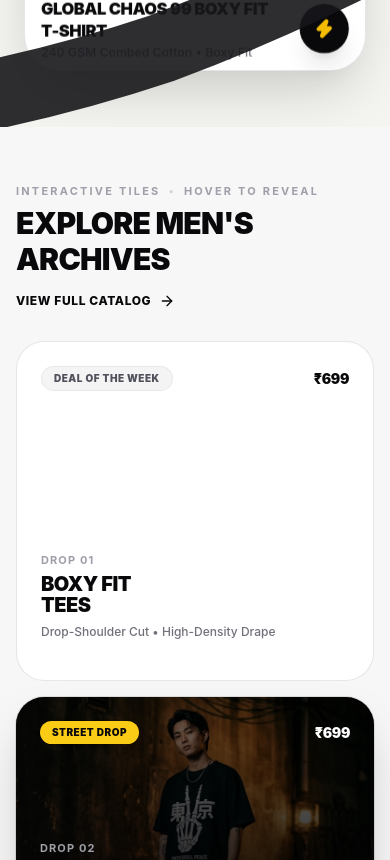
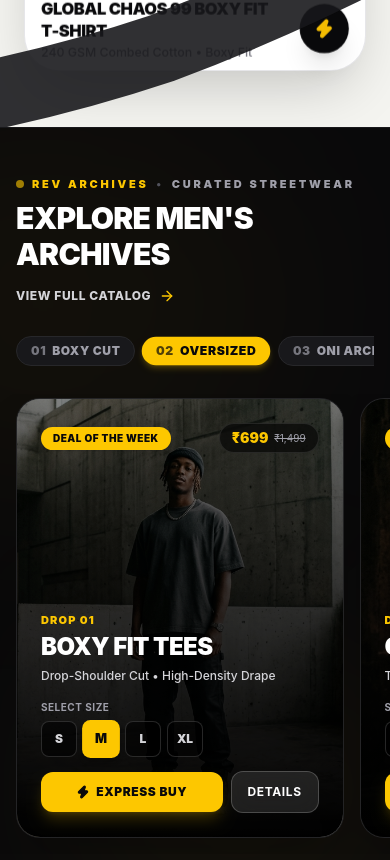
Before and after one commit to BurntStack/REVISIFY-, a React (Vite) app in the folder frontend/: page / in a window 390 px wide. Shown: the part 1140-2000 px from the top of the page. Built offline with nearby package versions, Linux system fonts and the light colour scheme.

Commit message:
feat: redesign ExploreArchives for mobile — dark cinematic image cards, category tabs & swipe carousel

```diff
--- a/frontend/src/components/ExploreArchives.jsx
+++ b/frontend/src/components/ExploreArchives.jsx
@@ -1,5 +1,5 @@
-import React, { useState } from 'react';
-import { ArrowRight, Zap, Sparkles } from 'lucide-react';
+import React, { useState, useRef, useEffect } from 'react';
+import { ArrowRight, Zap, ChevronLeft, ChevronRight, Sparkles } from 'lucide-react';
 import { motion, AnimatePresence } from 'framer-motion';
 
 export default function ExploreArchives({
@@ -9,7 +9,6 @@ export default function ExploreArchives({
   onOpenQuickView,
   onViewCatalog
 }) {
-  // Default to DROP 02 so it matches the reference mockup immediately
   const [activeDropId, setActiveDropId] = useState('drop-02');
   const [selectedSizes, setSelectedSizes] = useState({
     'drop-01': 'M',
@@ -18,14 +17,17 @@ export default function ExploreArchives({
     'drop-04': 'M',
   });
 
-  // Match the exact drops from the reference screenshot
+  const mobileScrollRef = useRef(null);
+
   const drops = [
     {
       id: 'drop-01',
       badge: 'DEAL OF THE WEEK',
-      badgeType: 'neutral',
+      badgeType: 'accent',
       price: '₹699',
+      originalPrice: '₹1,499',
       subtitle: 'DROP 01',
+      tag: 'BOXY CUT',
       title: 'BOXY FIT\nTEES',
       description: 'Drop-Shoulder Cut • High-Density Drape',
       image: '/images/drop1_boxy.jpg',
@@ -35,9 +37,11 @@ export default function ExploreArchives({
     {
       id: 'drop-02',
       badge: 'STREET DROP',
-      badgeType: 'accent', // Vibrant yellow pill matching screenshot
+      badgeType: 'accent',
       price: '₹699',
+      originalPrice: '₹1,499',
       subtitle: 'DROP 02',
+      tag: 'OVERSIZED',
       title: 'OVERSIZED GRAPHICS',
       description: 'Tokyo Glitch Print • Ultra Breathable',
       image: '/images/drop2_oversized.jpg',
@@ -49,8 +53,10 @@ export default function ExploreArchives({
       badge: 'LIMITED DROP',
       badgeType: 'neutral',
       price: '₹699',
+      originalPrice: '₹1,499',
       subtitle: 'DROP 03',
-      title: 'JAPANESE\nONI\nARCHIVE',
+      tag: 'ONI ARCHIVE',
+      title: 'JAPANESE\nONI ARCHIVE',
       description: 'Edo Demon Artwork • Puff Screenprint',
       image: '/images/drop3_oni.jpg',
       sizes: ['S', 'M', 'L', 'XL'],
@@ -61,8 +67,10 @@ export default function ExploreArchives({
       badge: 'TEXTURED',
       badgeType: 'neutral',
       price: '₹699',
+      originalPrice: '₹1,499',
       subtitle: 'DROP 04',
-      title: 'WAFFLE\nTHERMAL\nKNITS',
+      tag: 'THERMAL',
+      title: 'WAFFLE\nTHERMAL KNITS',
       description: 'Honey-Comb Knit • Year-Round Layering',
       image: '/images/drop4_waffle.jpg',
       sizes: ['S', 'M', 'L', 'XL'],
@@ -71,12 +79,12 @@ export default function ExploreArchives({
   ];
 
   const handleSizeSelect = (dropId, size, e) => {
-    e.stopPropagation();
+    e?.stopPropagation?.();
     setSelectedSizes(prev => ({ ...prev, [dropId]: size }));
   };
 
   const handleExpressBuy = (drop, e) => {
-    e.stopPropagation();
+    e?.stopPropagation?.();
     const matchedProduct = products.find(drop.productMatcher) || products[0];
     const size = selectedSizes[drop.id] || 'M';
     if (onExpressBuy && matchedProduct) {
@@ -85,7 +93,7 @@ export default function ExploreArchives({
   };
 
   const handleExplore = (drop, e) => {
-    e.stopPropagation();
+    e?.stopPropagation?.();
     const matchedProduct = products.find(drop.productMatcher) || products[0];
     if (onOpenQuickView && matchedProduct) {
       onOpenQuickView(matchedProduct);
@@ -94,33 +102,230 @@ export default function ExploreArchives({
     }
   };
 
+  // Scroll mobile carousel to specific drop index
+  const scrollToDrop = (dropId) => {
+    setActiveDropId(dropId);
+    const dropIndex = drops.findIndex(d => d.id === dropId);
+    if (mobileScrollRef.current && dropIndex !== -1) {
+      const container = mobileScrollRef.current;
+      const card = container.children[dropIndex];
+      if (card) {
+        card.scrollIntoView({ behavior: 'smooth', inline: 'center', block: 'nearest' });
+      }
+    }
+  };
+
+  // Sync scroll on mobile to active drop
+  const handleMobileScroll = () => {
+    if (!mobileScrollRef.current) return;
+    const container = mobileScrollRef.current;
+    const scrollLeft = container.scrollLeft;
+    const cardWidth = container.children[0]?.offsetWidth || 300;
+    const newIndex = Math.round(scrollLeft / (cardWidth + 16));
+    if (drops[newIndex] && drops[newIndex].id !== activeDropId) {
+      setActiveDropId(drops[newIndex].id);
+    }
+  };
+
   return (
-    <section className="pt-14 pb-10 bg-[#f7f7f8] border-b border-zinc-200/80">
-      <div className="max-w-[1440px] mx-auto px-4 sm:px-6 lg:px-8">
+    <section className="relative pt-12 pb-14 bg-zinc-950 text-white border-y border-zinc-900 overflow-hidden">
+      {/* Subtle gold radial ambient glow */}
+      <div
+        className="absolute top-0 right-1/4 w-[500px] h-[350px] bg-yellow-500/5 rounded-full blur-[120px] pointer-events-none"
+        aria-hidden="true"
+      />
+      <div
+        className="absolute bottom-0 left-10 w-[400px] h-[300px] bg-yellow-400/5 rounded-full blur-[100px] pointer-events-none"
+        aria-hidden="true"
+      />
+
+      <div className="max-w-[1440px] mx-auto px-4 sm:px-6 lg:px-8 relative z-10">
         {/* Section Header */}
         <div className="flex flex-col md:flex-row md:items-end justify-between mb-8 gap-4">
           <div>
-            <div className="flex items-center gap-2 text-zinc-400 font-bold text-[11px] sm:text-xs tracking-[0.2em] uppercase mb-1.5">
-              <span>INTERACTIVE TILES</span>
-              <span className="text-zinc-300">•</span>
-              <span>HOVER TO REVEAL</span>
+            <div className="flex items-center gap-2 text-yellow-400 font-black text-[11px] sm:text-xs tracking-[0.25em] uppercase mb-2">
+              <span className="inline-block w-2 h-2 rounded-full bg-yellow-400 animate-pulse" />
+              <span>REV ARCHIVES</span>
+              <span className="text-zinc-600">•</span>
+              <span className="text-zinc-400">CURATED STREETWEAR</span>
             </div>
-            <h2 className="text-3xl sm:text-4xl md:text-5xl font-black uppercase tracking-tight text-zinc-950 font-heading">
+            <h2 className="text-3xl sm:text-4xl md:text-5xl font-black uppercase tracking-tight text-white font-heading">
               EXPLORE MEN&apos;S ARCHIVES
             </h2>
           </div>
 
+          <div className="flex items-center gap-3">
             <button
               onClick={onViewCatalog}
-            className="flex items-center gap-2 text-xs sm:text-sm font-extrabold uppercase tracking-wider text-zinc-950 hover:text-zinc-600 transition-colors group cursor-pointer w-fit self-start md:self-end"
+              className="flex items-center gap-2 text-xs sm:text-sm font-extrabold uppercase tracking-wider text-zinc-300 hover:text-yellow-400 transition-colors group cursor-pointer"
             >
               <span>VIEW FULL CATALOG</span>
-            <ArrowRight size={16} className="group-hover:translate-x-1.5 transition-transform duration-200" />
+              <ArrowRight size={16} className="text-yellow-400 group-hover:translate-x-1.5 transition-transform duration-200" />
             </button>
           </div>
+        </div>
 
-        {/* Interactive Tiles Deck */}
-        <div className="flex flex-wrap lg:flex-nowrap gap-4 sm:gap-5 items-stretch min-h-[340px] sm:min-h-[360px]">
+        {/* MOBILE VIEW (< lg): Interactive Tab Pills + Swipeable Cinematic Deck */}
+        <div className="lg:hidden">
+          {/* Drop Navigation Pills */}
+          <div className="flex items-center gap-2 overflow-x-auto pb-3 mb-4 no-scrollbar">
+            {drops.map((drop, idx) => {
+              const isActive = activeDropId === drop.id;
+              return (
+                <button
+                  key={drop.id}
+                  onClick={() => scrollToDrop(drop.id)}
+                  className={`px-3.5 py-1.5 rounded-full text-xs font-black uppercase tracking-wider whitespace-nowrap transition-all duration-200 cursor-pointer flex items-center gap-1.5 shrink-0 ${
+                    isActive
+                      ? 'bg-yellow-400 text-zinc-950 shadow-md shadow-yellow-400/20 scale-[1.02]'
+                      : 'bg-zinc-900 text-zinc-400 hover:text-white border border-zinc-800'
+                  }`}
+                >
+                  <span className="opacity-70">0{idx + 1}</span>
+                  <span>{drop.tag}</span>
+                </button>
+              );
+            })}
+          </div>
+
+          {/* Swipeable Cards Carousel */}
+          <div
+            ref={mobileScrollRef}
+            onScroll={handleMobileScroll}
+            className="flex gap-4 overflow-x-auto snap-x snap-mandatory pb-4 pt-1 no-scrollbar -mx-4 px-4"
+            style={{ WebkitOverflowScrolling: 'touch' }}
+          >
+            {drops.map((drop) => {
+              const currentSize = selectedSizes[drop.id] || 'M';
+              return (
+                <div
+                  key={drop.id}
+                  className="w-[84vw] max-w-[340px] shrink-0 snap-center rounded-[24px] relative overflow-hidden bg-zinc-900 border border-zinc-800/80 shadow-2xl flex flex-col justify-between p-6 select-none"
+                  style={{ minHeight: '440px' }}
+                >
+                  {/* High Definition Cinematic Image with Deep Gradient */}
+                  <div className="absolute inset-0 z-0 pointer-events-none">
+                    <img
+                      src={drop.image}
+                      alt={drop.title.replace('\n', ' ')}
+                      className="w-full h-full object-cover object-center"
+                      loading="lazy"
+                    />
+                    <div className="absolute inset-0 bg-gradient-to-t from-black via-black/75 to-black/35" />
+                    <div className="absolute inset-0 bg-black/20" />
+                  </div>
+
+                  {/* Top Bar: Badge & Price Tag */}
+                  <div className="relative z-10 flex items-center justify-between gap-2">
+                    <span
+                      className={`text-[10px] font-black uppercase tracking-wider px-3 py-1 rounded-full shadow-sm ${
+                        drop.badgeType === 'accent'
+                          ? 'bg-yellow-400 text-zinc-950 font-black'
+                          : 'bg-white/20 text-white backdrop-blur-md border border-white/20'
+                      }`}
+                    >
+                      {drop.badge}
+                    </span>
+
+                    <div className="flex items-center gap-1.5 bg-black/60 backdrop-blur-md px-3 py-1 rounded-full border border-white/10">
+                      <span className="text-sm font-black text-yellow-400">
+                        {drop.price}
+                      </span>
+                      {drop.originalPrice && (
+                        <span className="text-[10px] text-zinc-400 line-through">
+                          {drop.originalPrice}
+                        </span>
+                      )}
+                    </div>
+                  </div>
+
+                  {/* Bottom Area: Drop Info, Size Picker & Action Buttons */}
+                  <div className="relative z-10 mt-auto pt-6">
+                    <span className="block text-[11px] font-black text-yellow-400 uppercase tracking-widest mb-1">
+                      {drop.subtitle}
+                    </span>
+
+                    <h3 className="font-black text-2xl uppercase tracking-tight text-white leading-tight mb-1.5">
+                      {drop.title.replace('\n', ' ')}
+                    </h3>
+
+                    <p className="text-xs text-zinc-300 font-medium line-clamp-2 mb-4">
+                      {drop.description}
+                    </p>
+
+                    {/* Size Selector */}
+                    <div className="mb-3.5">
+                      <div className="text-[10px] font-bold text-zinc-400 uppercase tracking-wider mb-1.5">
+                        Select Size
+                      </div>
+                      <div className="flex items-center gap-1.5">
+                        {drop.sizes.map((size) => {
+                          const isSelected = currentSize === size;
+                          return (
+                            <button
+                              key={size}
+                              type="button"
+                              onClick={(e) => handleSizeSelect(drop.id, size, e)}
+                              className={`w-9 h-9 rounded-lg text-xs font-black transition-all cursor-pointer flex items-center justify-center ${
+                                isSelected
+                                  ? 'bg-yellow-400 text-zinc-950 shadow-md scale-105'
+                                  : 'bg-black/60 text-zinc-300 border border-white/15 hover:bg-zinc-800'
+                              }`}
+                            >
+                              {size}
+                            </button>
+                          );
+                        })}
+                      </div>
+                    </div>
+
+                    {/* Dual Action Buttons */}
+                    <div className="flex items-center gap-2">
+                      <button
+                        type="button"
+                        onClick={(e) => handleExpressBuy(drop, e)}
+                        className="flex-1 flex items-center justify-center gap-1.5 py-3 rounded-xl bg-yellow-400 hover:bg-yellow-300 active:scale-95 text-zinc-950 font-black text-xs uppercase tracking-wider shadow-lg shadow-yellow-400/20 transition-all cursor-pointer"
+                      >
+                        <Zap size={14} className="fill-current text-zinc-950" />
+                        <span>EXPRESS BUY</span>
+                      </button>
+
+                      <button
+                        type="button"
+                        onClick={(e) => handleExplore(drop, e)}
+                        className="px-4 py-3 rounded-xl bg-white/10 hover:bg-white/20 active:scale-95 text-white font-bold text-xs uppercase tracking-wider border border-white/20 backdrop-blur-md transition-all cursor-pointer"
+                      >
+                        DETAILS
+                      </button>
+                    </div>
+                  </div>
+                </div>
+              );
+            })}
+          </div>
+
+          {/* Dots Indicator & Swipe Hint */}
+          <div className="flex items-center justify-between mt-3 px-1">
+            <div className="flex items-center gap-1.5">
+              {drops.map((drop) => (
+                <button
+                  key={drop.id}
+                  onClick={() => scrollToDrop(drop.id)}
+                  aria-label={`Go to ${drop.subtitle}`}
+                  className={`h-1.5 rounded-full transition-all duration-300 cursor-pointer ${
+                    activeDropId === drop.id ? 'w-6 bg-yellow-400' : 'w-1.5 bg-zinc-700'
+                  }`}
+                />
+              ))}
+            </div>
+            <span className="text-[11px] text-zinc-500 font-medium tracking-wide">
+              Swipe to explore drops →
+            </span>
+          </div>
+        </div>
+
+        {/* DESKTOP VIEW (>= lg): Premium Interactive Expanding Accordion */}
+        <div className="hidden lg:flex gap-4 sm:gap-5 items-stretch min-h-[380px]">
           {drops.map((drop) => {
             const isHovered = activeDropId === drop.id;
             const currentSize = selectedSizes[drop.id] || 'M';
@@ -132,59 +337,58 @@ export default function ExploreArchives({
                 onClick={() => setActiveDropId(drop.id)}
                 className={`relative rounded-[28px] overflow-hidden transition-all duration-500 ease-[cubic-bezier(0.25,1,0.5,1)] cursor-pointer select-none flex flex-col justify-between ${
                   isHovered
-                    ? 'flex-[1_1_100%] lg:flex-[2.6] min-w-[320px] lg:min-w-[440px] shadow-2xl ring-1 ring-black/10'
-                    : 'flex-[1_1_220px] lg:flex-1 min-w-[200px] bg-white border border-zinc-200/90 hover:border-zinc-300 hover:shadow-md'
-                } p-6 sm:p-7`}
-                style={{ minHeight: '340px' }}
+                    ? 'flex-[2.6] min-w-[420px] shadow-2xl ring-1 ring-yellow-400/30'
+                    : 'flex-1 min-w-[180px] bg-zinc-900 border border-zinc-800 hover:border-zinc-700'
+                } p-7`}
+                style={{ minHeight: '380px' }}
               >
-                {/* Background Image & Vignette for Expanded State */}
-                <div
-                  className={`absolute inset-0 z-0 transition-opacity duration-500 pointer-events-none ${
-                    isHovered ? 'opacity-100' : 'opacity-0'
-                  }`}
-                >
+                {/* Background Image: always subtly visible even collapsed, full brilliance when expanded */}
+                <div className="absolute inset-0 z-0 pointer-events-none overflow-hidden">
                   <img
                     src={drop.image}
                     alt={drop.title.replace('\n', ' ')}
-                    className="w-full h-full object-cover object-center scale-105 transition-transform duration-700 ease-out"
+                    className={`w-full h-full object-cover object-center transition-all duration-700 ease-out ${
+                      isHovered ? 'scale-105 opacity-100' : 'scale-100 opacity-40 grayscale-[30%]'
+                    }`}
                     loading="lazy"
                   />
-                  {/* Cinematic dark gradients for legibility */}
-                  <div className="absolute inset-0 bg-gradient-to-t from-black via-black/75 to-black/35" />
-                  <div className="absolute inset-0 bg-black/25" />
+                  {/* Dark gradients for perfect text readability */}
+                  <div className={`absolute inset-0 transition-opacity duration-500 ${
+                    isHovered
+                      ? 'bg-gradient-to-t from-black via-black/75 to-black/35 opacity-100'
+                      : 'bg-gradient-to-t from-black/90 via-black/60 to-black/40 opacity-100'
+                  }`} />
+                  <div className="absolute inset-0 bg-black/20" />
                 </div>
 
                 {/* Top Bar: Badge & Price */}
                 <div className="relative z-10 flex items-center justify-between gap-2">
                   <span
-                    className={`text-[10px] sm:text-[11px] font-black uppercase tracking-wider px-3 py-1 rounded-full transition-colors duration-300 ${
-                      drop.badgeType === 'accent'
-                        ? 'bg-[#facc15] text-zinc-950 shadow-sm'
-                        : isHovered
-                        ? 'bg-white/20 text-white backdrop-blur-md border border-white/20'
-                        : 'bg-zinc-100 text-zinc-600 border border-zinc-200/70'
+                    className={`text-[10px] font-black uppercase tracking-wider px-3 py-1 rounded-full transition-colors duration-300 ${
+                      drop.badgeType === 'accent' || isHovered
+                        ? 'bg-yellow-400 text-zinc-950 font-black shadow-sm'
+                        : 'bg-white/15 text-zinc-200 backdrop-blur-md border border-white/10'
                     }`}
                   >
                     {drop.badge}
                   </span>
 
-                  <span
-                    className={`text-sm sm:text-base font-black tracking-tight transition-colors duration-300 ${
-                      isHovered ? 'text-white' : 'text-zinc-950'
-                    }`}
-                  >
+                  <div className="flex items-center gap-1.5 bg-black/50 backdrop-blur-md px-3 py-1 rounded-full border border-white/10">
+                    <span className="text-sm font-black text-yellow-400">
                       {drop.price}
                     </span>
+                    {isHovered && drop.originalPrice && (
+                      <span className="text-[10px] text-zinc-400 line-through">
+                        {drop.originalPrice}
+                      </span>
+                    )}
+                  </div>
                 </div>
 
                 {/* Bottom Content Area */}
                 <div className="relative z-10 mt-auto pt-6">
                   {/* Drop Subtitle */}
-                  <span
-                    className={`block text-[11px] sm:text-xs font-bold uppercase tracking-widest mb-1.5 transition-colors duration-300 ${
-                      isHovered ? 'text-zinc-400' : 'text-zinc-400'
-                    }`}
-                  >
+                  <span className="block text-xs font-black uppercase tracking-widest mb-1.5 text-yellow-400">
                     {drop.subtitle}
                   </span>
 
@@ -192,8 +396,8 @@ export default function ExploreArchives({
                   <h3
                     className={`font-black uppercase tracking-tight leading-[1.05] whitespace-pre-line mb-2 transition-all duration-300 ${
                       isHovered
-                        ? 'text-2xl sm:text-3xl text-white'
-                        : 'text-xl sm:text-2xl text-zinc-950'
+                        ? 'text-3xl text-white'
+                        : 'text-xl text-zinc-200'
                     }`}
                   >
                     {drop.title}
@@ -202,7 +406,7 @@ export default function ExploreArchives({
                   {/* Description */}
                   <p
                     className={`text-xs font-medium transition-colors duration-300 mb-4 ${
-                      isHovered ? 'text-zinc-300' : 'text-zinc-500'
+                      isHovered ? 'text-zinc-300' : 'text-zinc-400'
                     }`}
                   >
                     {drop.description}
@@ -215,7 +419,7 @@ export default function ExploreArchives({
                     }`}
                   >
                     {/* Size Selector */}
-                    <div className="flex items-center gap-1.5 sm:gap-2 mb-4">
+                    <div className="flex items-center gap-2 mb-4">
                       {drop.sizes.map((size) => {
                         const isSelected = currentSize === size;
                         return (
@@ -225,8 +429,8 @@ export default function ExploreArchives({
                             onClick={(e) => handleSizeSelect(drop.id, size, e)}
                             className={`w-8 h-8 rounded-lg text-xs font-black transition-all duration-200 cursor-pointer flex items-center justify-center ${
                               isSelected
-                                ? 'bg-white text-zinc-950 shadow-md scale-105'
-                                : 'bg-zinc-800/80 hover:bg-zinc-700 text-zinc-200 border border-zinc-700/60'
+                                ? 'bg-yellow-400 text-zinc-950 shadow-md scale-105'
+                                : 'bg-black/60 hover:bg-zinc-800 text-zinc-200 border border-white/15'
                             }`}
                           >
                             {size}
@@ -236,11 +440,11 @@ export default function ExploreArchives({
                     </div>
 
                     {/* Action Buttons: Express Buy & Explore */}
-                    <div className="flex items-center gap-2.5 sm:gap-3">
+                    <div className="flex items-center gap-3">
                       <button
                         type="button"
                         onClick={(e) => handleExpressBuy(drop, e)}
-                        className="flex items-center gap-1.5 px-5 py-2.5 rounded-full bg-white hover:bg-zinc-100 text-zinc-950 font-black text-xs uppercase tracking-wider shadow-lg transition-all duration-200 hover:scale-[1.02] active:scale-98 cursor-pointer"
+                        className="flex items-center gap-1.5 px-5 py-2.5 rounded-full bg-yellow-400 hover:bg-yellow-300 text-zinc-950 font-black text-xs uppercase tracking-wider shadow-lg shadow-yellow-400/20 transition-all duration-200 hover:scale-[1.02] active:scale-98 cursor-pointer"
                       >
                         <Zap size={14} className="fill-current text-zinc-950" />
                         <span>EXPRESS BUY</span>
@@ -249,7 +453,7 @@ export default function ExploreArchives({
                       <button
                         type="button"
                         onClick={(e) => handleExplore(drop, e)}
-                        className="px-5 py-2.5 rounded-full bg-zinc-900/90 hover:bg-zinc-800 text-white font-bold text-xs uppercase tracking-wider border border-zinc-700/70 transition-all duration-200 hover:scale-[1.02] active:scale-98 cursor-pointer"
+                        className="px-5 py-2.5 rounded-full bg-white/10 hover:bg-white/20 text-white font-bold text-xs uppercase tracking-wider border border-white/20 backdrop-blur-md transition-all duration-200 hover:scale-[1.02] active:scale-98 cursor-pointer"
                       >
                         EXPLORE
                       </button>
```
Lines whose indentation alone changed are shown as unchanged.
